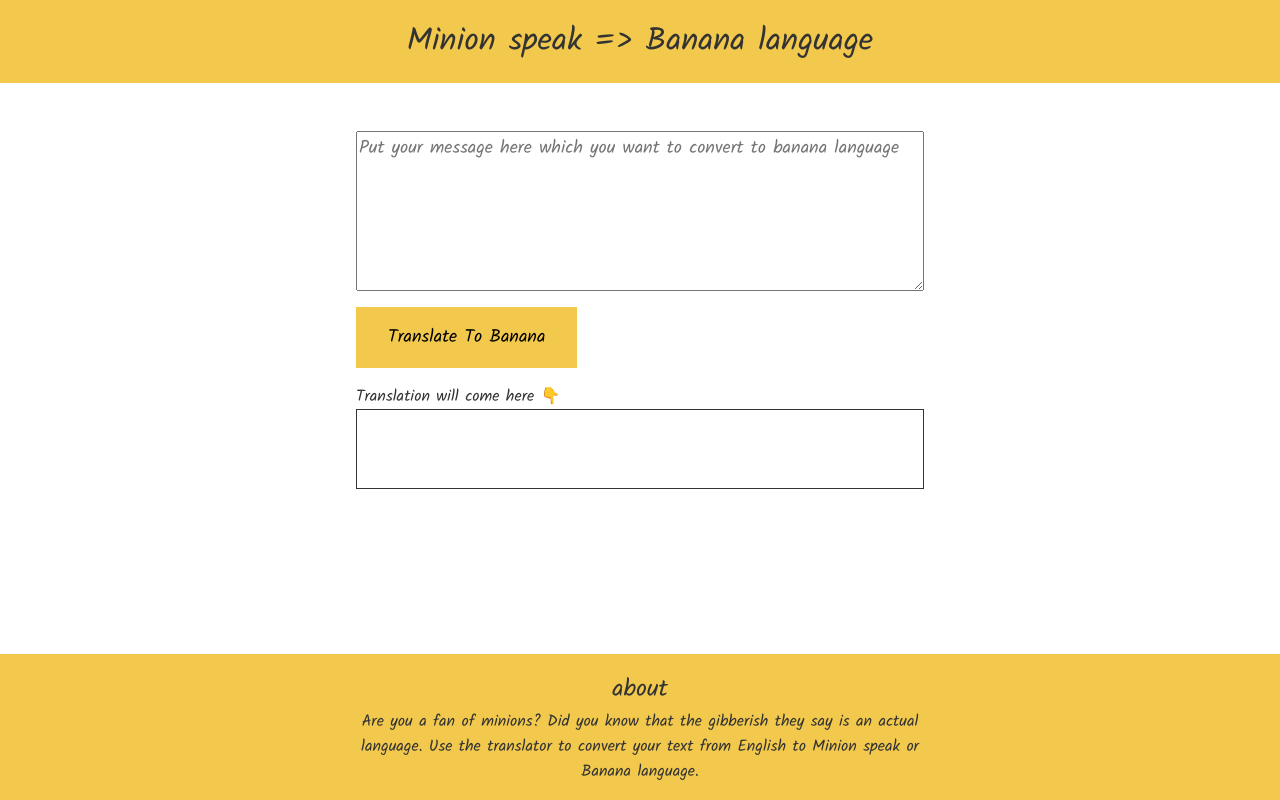
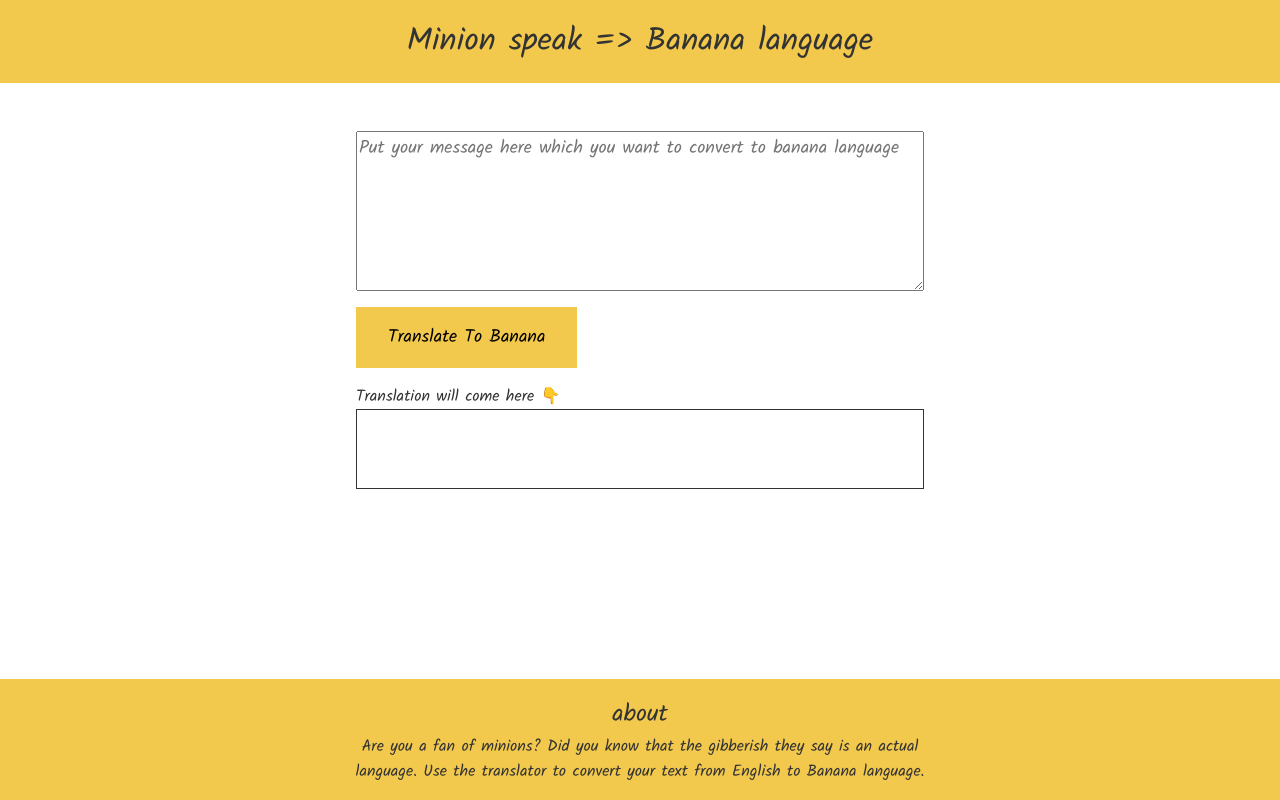
Before and after one commit to shaswata-karan/neogcamp-banana-speak, a plain HTML site: page index.html in a window 1280 px wide. Drawn offline with Linux system fonts and the light colour scheme.

Commit message:
updated about

```diff
--- a/index.html
+++ b/index.html
@@ -23,7 +23,7 @@
     <main>
         <textarea id="translate-input"
             placeholder="Put your message here which you want to convert to banana language"></textarea>
-        <button id="translate-button"> Translate To Banana</button>
+        <button id="translate-button">Translate To Banana</button>
         <div>Translation will come here 👇</div>
         <div id="translate-output" style="padding: 1rem; font-size: large;"></div>
     </main>
@@ -31,7 +31,7 @@
     <footer>
         <div style="font-size: x-large;">about</div>
         <p>Are you a fan of minions? Did you know that the gibberish they say is an actual language. Use the translator
-            to convert your text from English to Minion speak or Banana language.</p>
+            to convert your text from English to Banana language.</p>
     </footer>
 
     <script src="app.js" type="text/javascript"></script>
```
